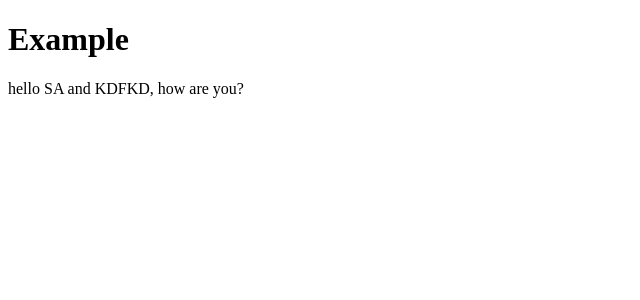
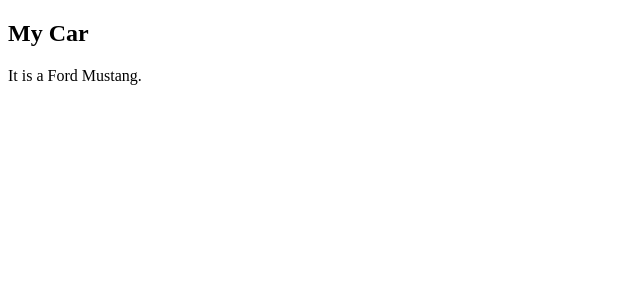
Before and after one commit to Aditya-2511/React_Practice, a React (Vite) app: page / in a window 1280 px wide. Shown: the top 300 px of the page, without its empty margins (0-640 px from the left). Built offline with nearby package versions, Linux system fonts and the light colour scheme.

Commit message:
JSX examples

```diff
--- a/index.html
+++ b/index.html
@@ -1,24 +1,7 @@
 <!DOCTYPE html>
-<html>
+<html lang="en">
   <body>
-    <h1>Example</h1>
-
-    <div id="demo"></div>
-
-    <script>
-      function highlight(strings, ...fname) {
-        let x = fname[0].toUpperCase();
-        let y = fname[1].toUpperCase();
-
-        return strings[0] + x + strings[1] + y + strings[2];
-      }
-
-      let name1 = "sa";
-      let name2 = "kdfkd";
-
-      let text = highlight`hello ${name1} and ${name2}, how are you?`;
-
-      document.getElementById("demo").innerHTML = text;
-    </script>
+    <div id="root"></div>
+    <script type="module" src="/src/main.jsx"></script>
   </body>
 </html>
--- a/src/main.jsx
+++ b/src/main.jsx
@@ -1,17 +1,17 @@
 import { createRoot } from 'react-dom/client'
-import { useState } from 'react'
 
-function Counter() {
-  // Destructuring the array returned by useState
-  const [count, setCount] = useState(0);
+function Car() {
+  const brand = "Ford";
+  const model = "Mustang";
 
   return (
-    <button onClick={() => setCount(count + 1)}>
-      Count: {count}
-    </button>
+    <>
+      <h2>My Car</h2>
+      <p>It is a {brand} {model}.</p>
+    </>
   );
 }
 
 createRoot(document.getElementById('root')).render(
-  <Counter />
+  <Car />
 );
```
